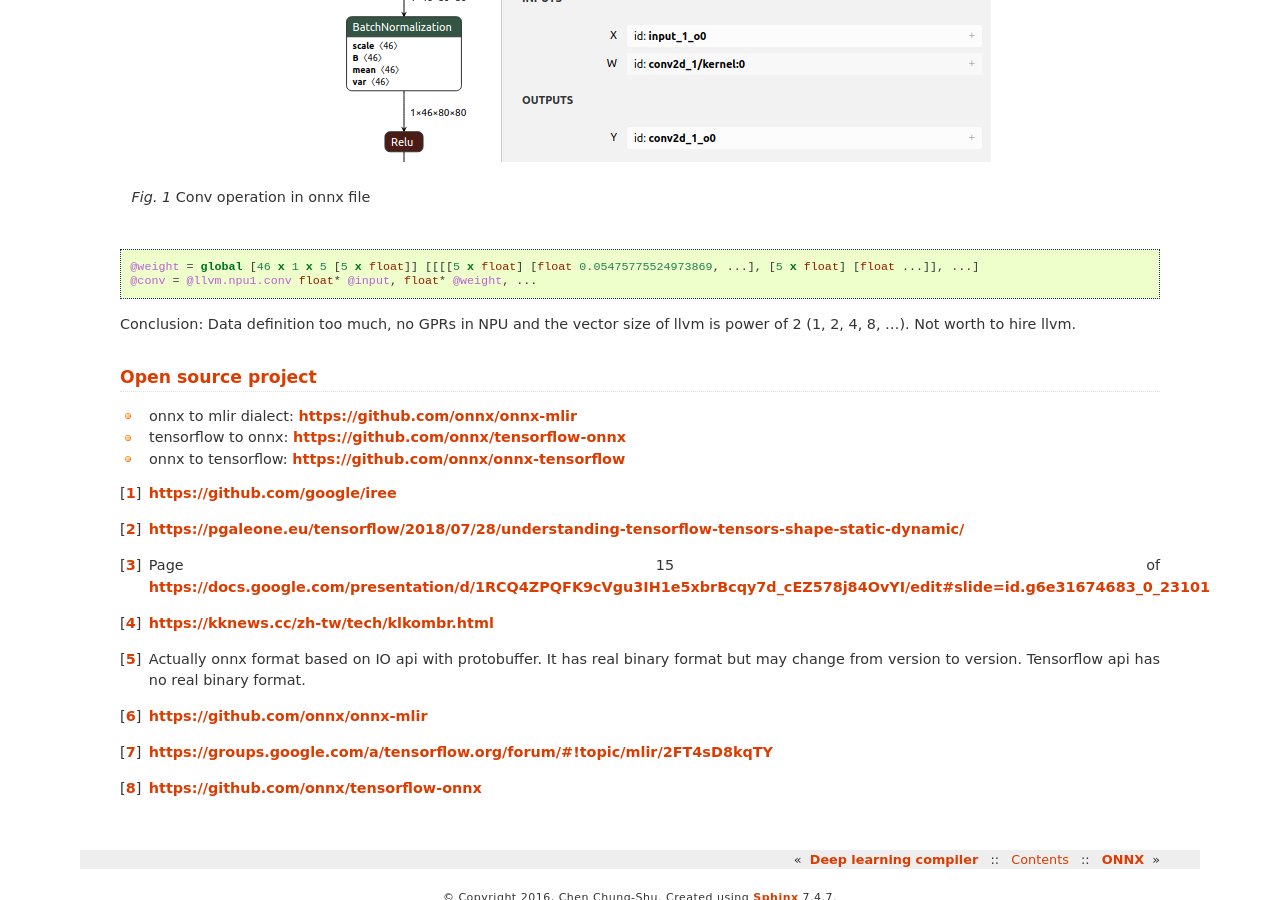
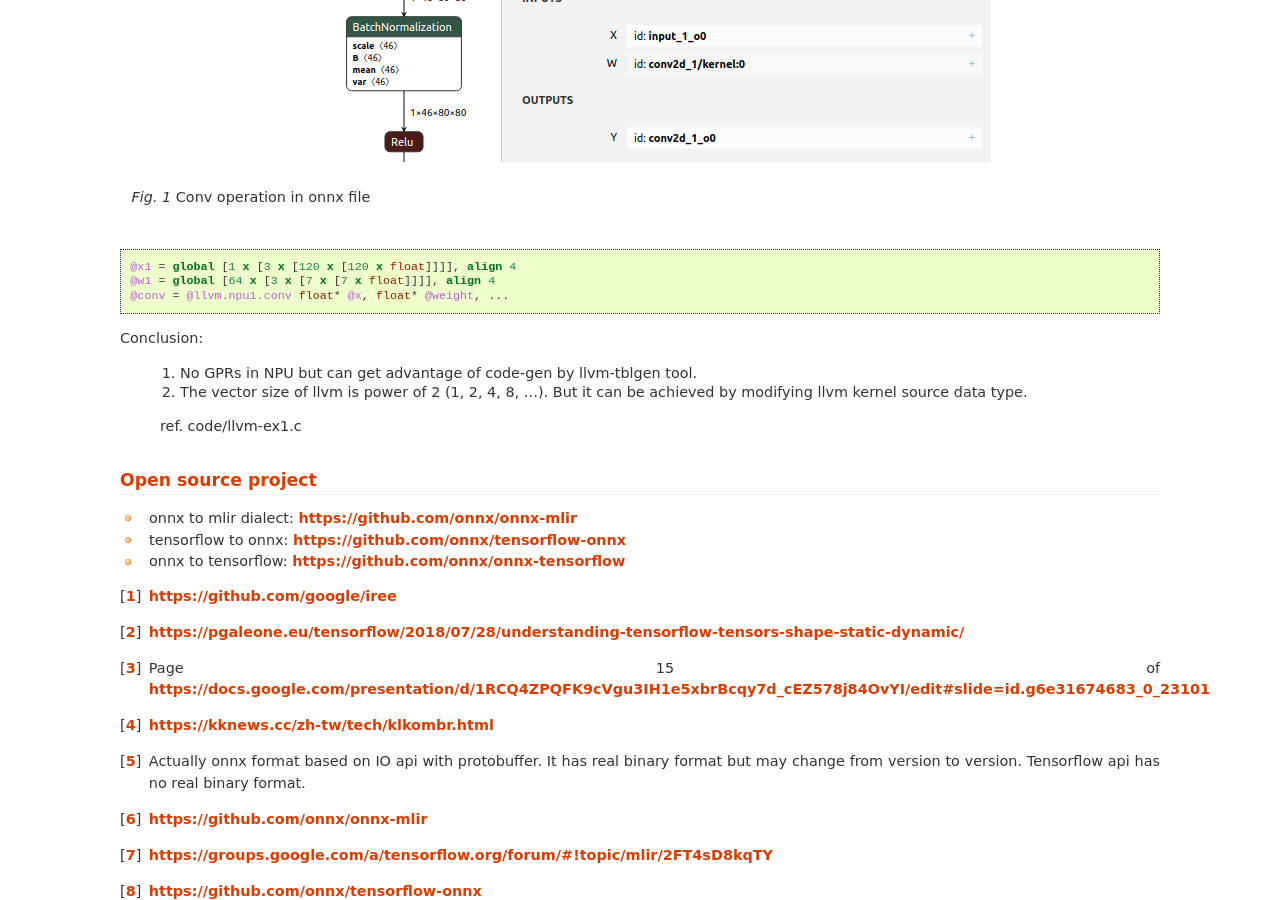
Before and after one commit to Jonathan2251/nc, a Sphinx documentation site: the page built from source/npu.rst, in a window 1280 px wide and 900 px high, scrolled down 3586 px. Built offline with Sphinx 7.4.7, drawn with Linux system fonts in a browser that asks for light colours.

Commit message:
npu compiler code-gen by llvm

```diff
--- a/source/npu.rst
+++ b/source/npu.rst
@@ -162,11 +162,18 @@ npu to do codegen by llvm as follows,
 
 .. code-block:: llvm
 
-  @weight = global [46 x 1 x 5 [5 x float]] [[[[5 x float] [float 0.05475775524973869, ...], [5 x float] [float ...]], ...]
-  @conv = @llvm.npu1.conv float* @input, float* @weight, ...
+  @x1 = global [1 x [3 x [120 x [120 x float]]]], align 4
+  @w1 = global [64 x [3 x [7 x [7 x float]]]], align 4
+  @conv = @llvm.npu1.conv float* @x, float* @weight, ...
 
 
-Conclusion: Data definition too much, no GPRs in NPU and the vector size of llvm is power of 2 (1, 2, 4, 8, ...). Not worth to hire llvm.
+Conclusion:
+
+  1. No GPRs in NPU but can get advantage of code-gen by llvm-tblgen tool.
+
+  2. The vector size of llvm is power of 2 (1, 2, 4, 8, ...). But it can be achieved by modifying llvm kernel source data type.
+
+  ref. code/llvm-ex1.c
 
 
 Open source project
```
Also changed, not shown: 1 other file.
